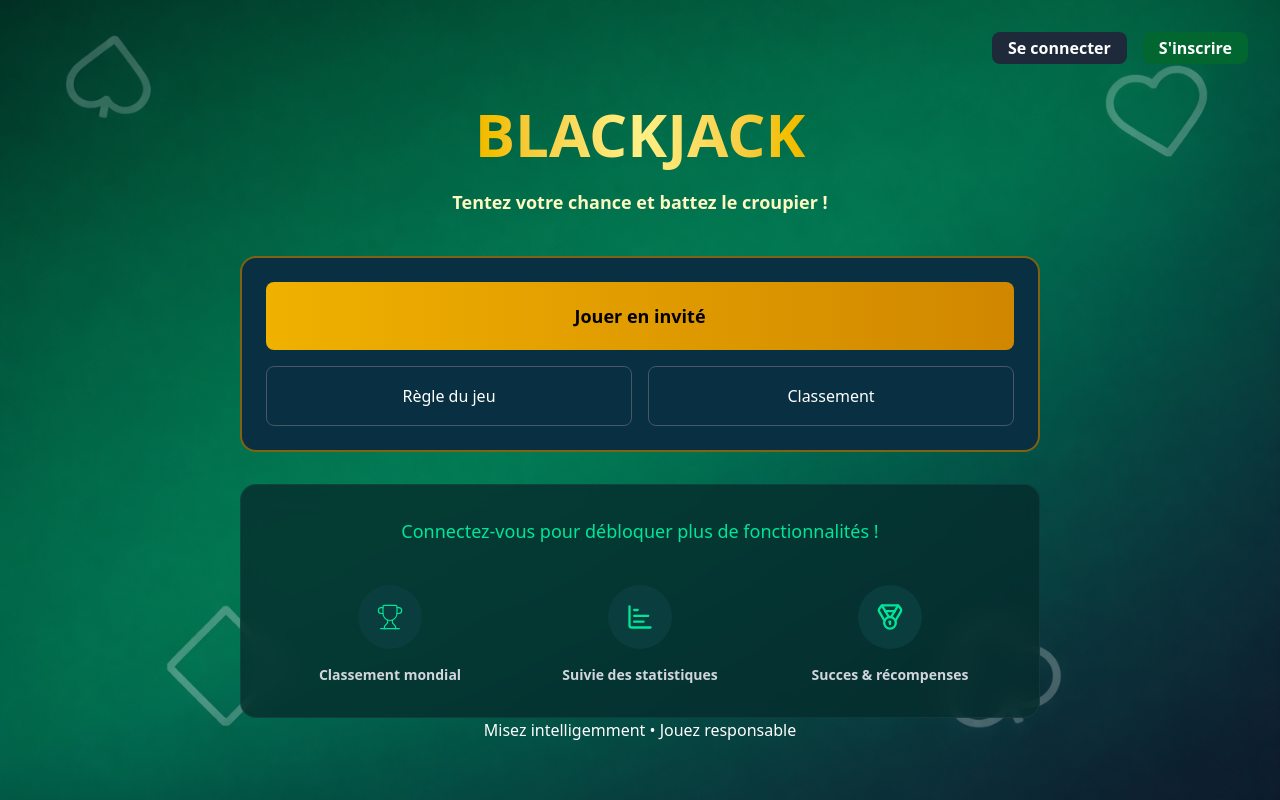
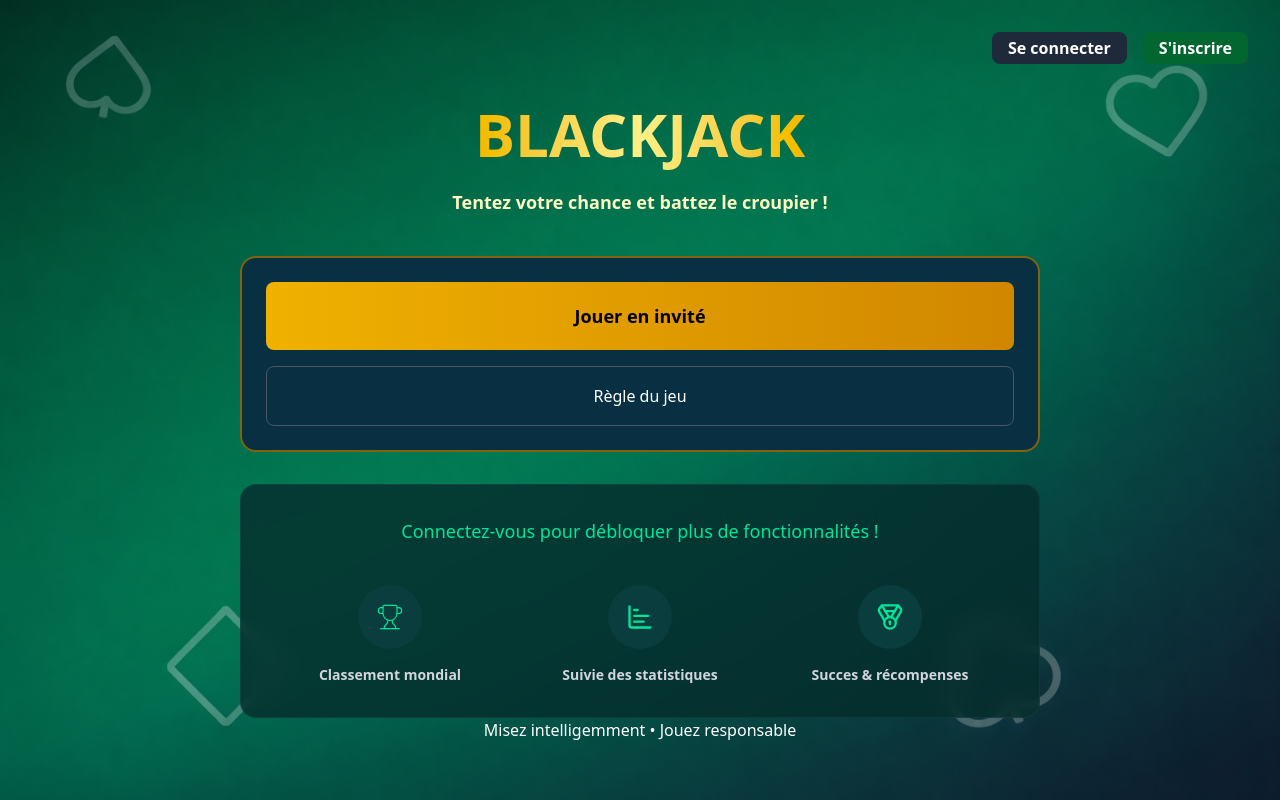
Before and after one commit to coco324/blackJack, a Vue app in the folder frontend/: page / in a window 1280 px wide. Built offline with nearby package versions, Linux system fonts and the light colour scheme; no server answers.

Commit message:
regle ui prblm

```diff
--- a/frontend/src/views/home.vue
+++ b/frontend/src/views/home.vue
@@ -78,8 +78,8 @@ async function loadStats() {
 
       <div class="border-2 border-[#806210] rounded-2xl p-6 bg-[#083042] grid grid-cols-2 gap-4 mb-8 m-4 w-full ">
         <button class="p-2 bg-gradient-to-r from-yellow-500 to-yellow-600 rounded-lg col-span-2 font-bold text-lg h-17 hover:bg-gradient-to-r hover:from-yellow-600 hover:to-yellow-700 active:bg-gradient-to-r active:from-yellow-700 active:to-yellow-800" @click="router.push('/game')">{{ UserStore().user ? 'Jouer' : 'Jouer en invité' }}</button>
-        <button class="p-2 border border-gray-600 rounded-lg text-white h-15 hover:bg-gray-700 col-span-1 active:bg-gray-800" @click="router.push('/rules')">Règle du jeu</button>
-        <button class="p-2 border border-gray-600 rounded-lg text-white h-15 hover:bg-gray-700 col-span-1 active:bg-gray-800" @click="router.push('/leaderboard')">Classement</button>
+        <button class="p-2 border border-gray-600 rounded-lg text-white h-15 hover:bg-gray-700 active:bg-gray-800" @click="router.push('/rules')" :class="UserStore().isLogin ? 'col-span-1' : 'col-span-2'">Règle du jeu</button>
+        <button v-if="UserStore().isLogin" class="p-2 border border-gray-600 rounded-lg text-white h-15 hover:bg-gray-700 col-span-1 active:bg-gray-800" @click="router.push('/leaderboard')">Classement</button>
       </div>
 
 
```
